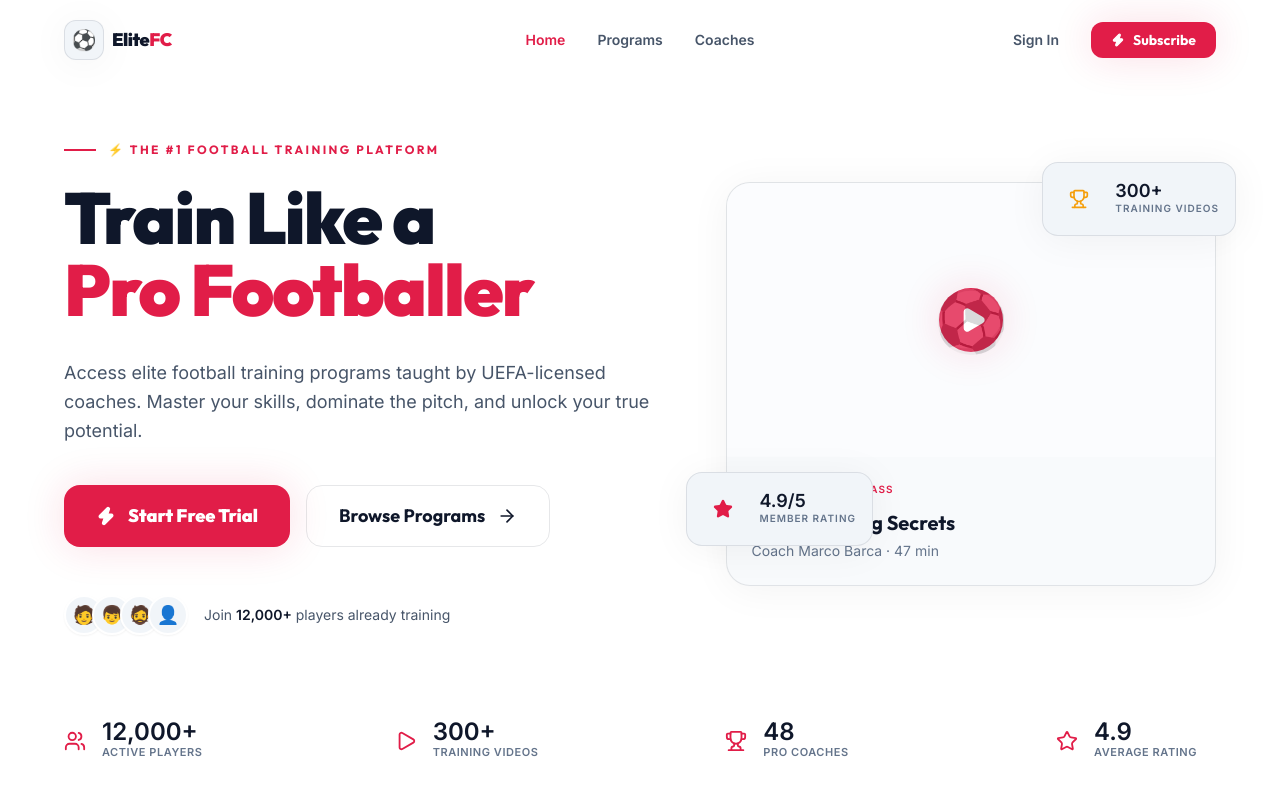
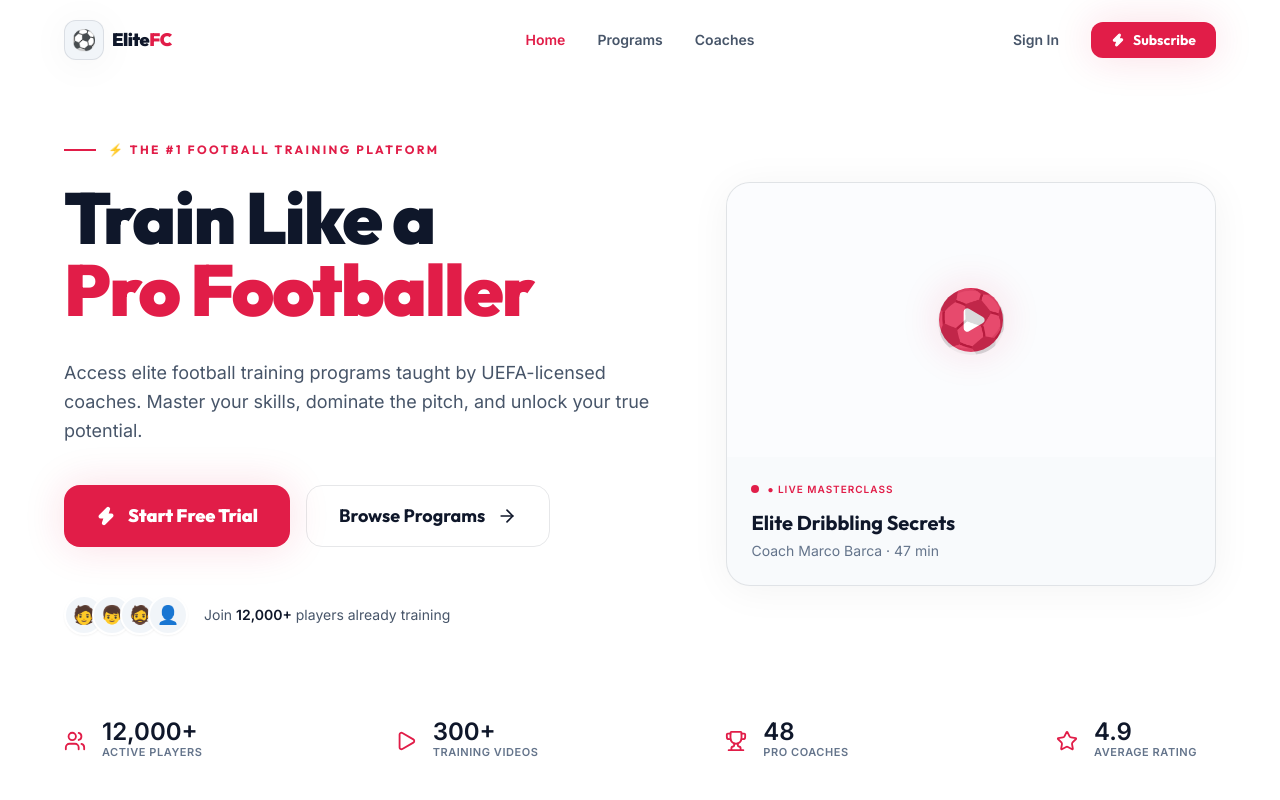
Before and after one commit to dutaposco/dutafc, a React (Vite) app: page / in a window 1280 px wide. Shown: the top 800 px of the page. Built offline with nearby package versions, Linux system fonts and the light colour scheme.

Commit message:
Update Home.jsx

```diff
--- a/src/pages/Home.jsx
+++ b/src/pages/Home.jsx
@@ -142,26 +142,7 @@ export default function Home({ isSubscribed, onSubscribe }) {
               </div>
             </div>
 
-            {/* Floating badges */}
-            <div className="absolute top-[-20px] right-[-20px] bg-surface-2 border border-white/10 p-4 rounded-2xl shadow-card flex items-center gap-4 animate-float delay-500">
-              <div className="w-10 h-10 bg-gold/10 rounded-xl flex items-center justify-center text-gold">
-                <Trophy size={20} />
-              </div>
-              <div className="flex flex-col">
-                <span className="text-lg font-black leading-none">300+</span>
-                <span className="text-[10px] text-muted uppercase font-bold tracking-widest">Training Videos</span>
-              </div>
-            </div>
 
-            <div className="absolute bottom-10 left-[-40px] bg-surface-2 border border-white/10 p-4 rounded-2xl shadow-card flex items-center gap-4 animate-float delay-700">
-              <div className="w-10 h-10 bg-accent/10 rounded-xl flex items-center justify-center text-accent">
-                <Star size={20} fill="currentColor" />
-              </div>
-              <div className="flex flex-col">
-                <span className="text-lg font-black leading-none">4.9/5</span>
-                <span className="text-[10px] text-muted uppercase font-bold tracking-widest">Member Rating</span>
-              </div>
-            </div>
           </div>
         </div>
       </section>
```
